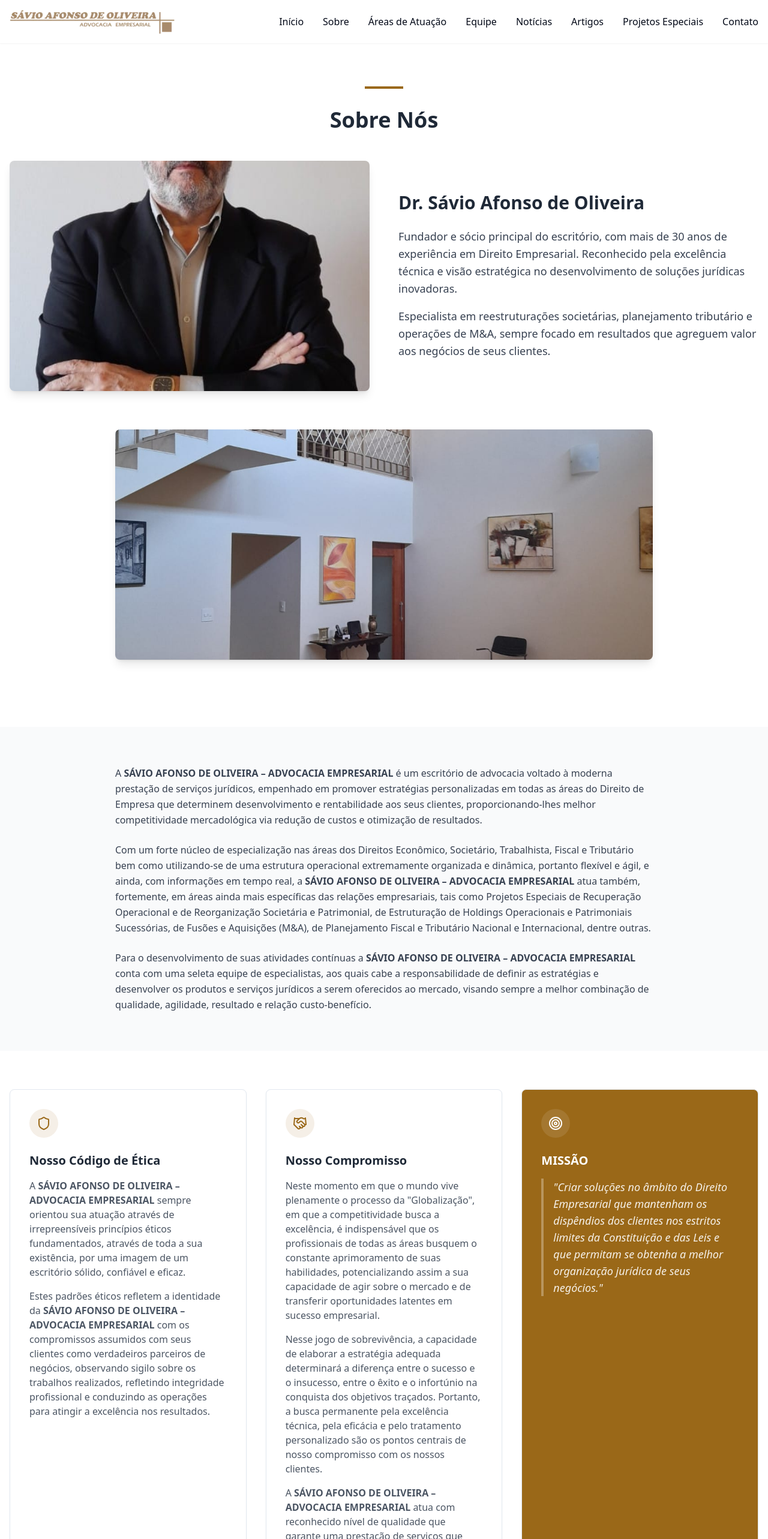
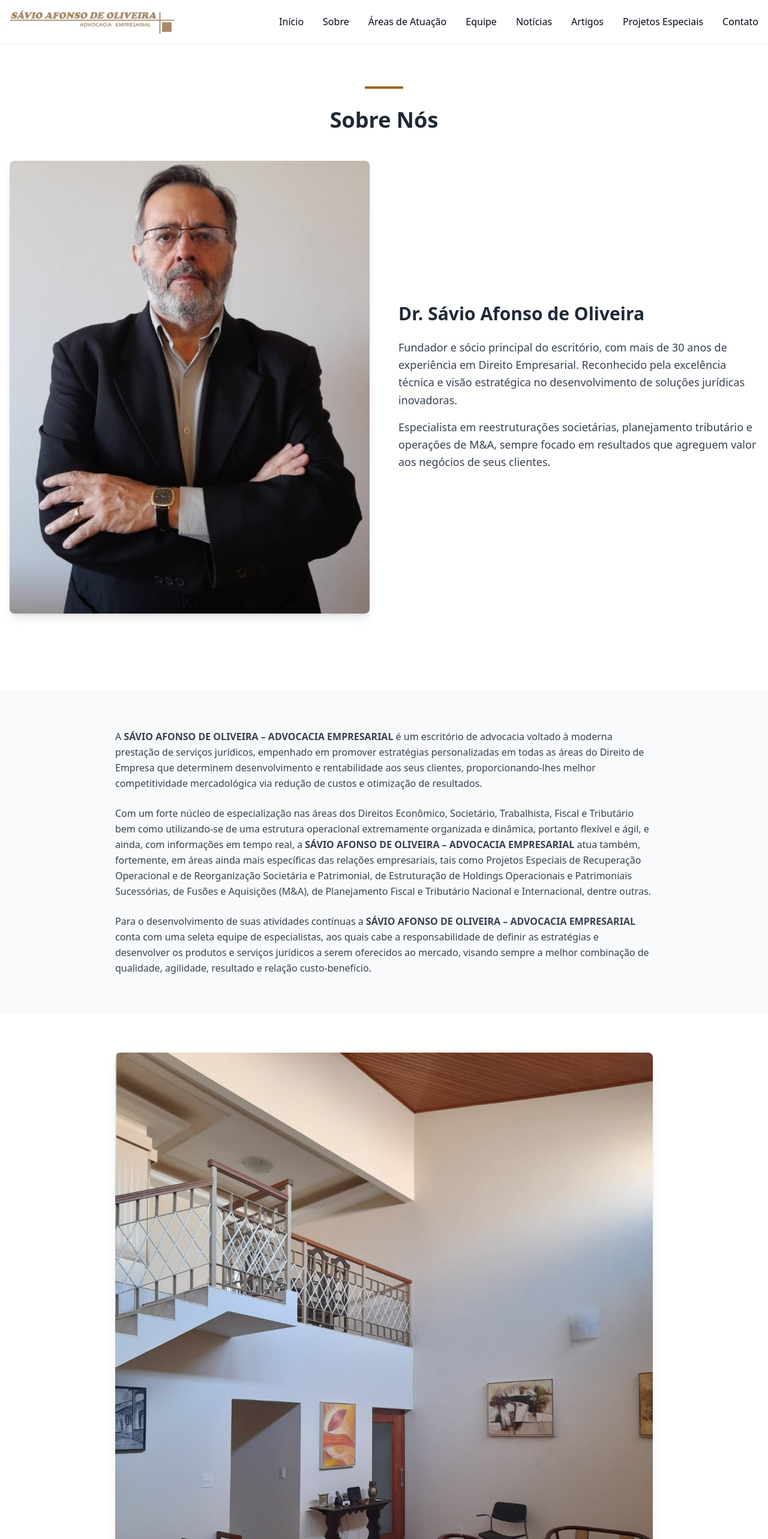
Before and after one commit to studiositebh/savio-afonso-advocacia-digital, a React (Vite) app: page /sobre in a window 1280 px wide. Shown: the top 2566 px of the page at 60% size. Built offline with nearby package versions, Linux system fonts and the light colour scheme.

Commit message:
Adjust "Sobre" page layout
Make the photo display in full and move the company image before the "Código de Etica e compromisso" section.

```diff
--- a/src/pages/Sobre.tsx
+++ b/src/pages/Sobre.tsx
@@ -23,7 +23,7 @@ const Sobre = () => {
               <img
                 src="/lovable-uploads/7ea95670-77ae-4867-a1e2-952406df9e0d.png"
                 alt="Dr. Sávio Afonso de Oliveira"
-                className="w-full h-96 object-cover rounded-lg shadow-lg"
+                className="w-full h-auto object-contain rounded-lg shadow-lg"
               />
             </div>
             <div className="animate-fade-in">
@@ -41,14 +41,6 @@ const Sobre = () => {
                 de seus clientes.
               </p>
             </div>
-          </div>
-
-          <div className="text-center mb-12 animate-fade-in">
-            <img
-              src="/lovable-uploads/edc58d0e-7db7-4db1-ad57-13d8afa24630.png"
-              alt="Escritório Sávio Afonso"
-              className="w-full max-w-4xl mx-auto h-96 object-cover rounded-lg shadow-lg"
-            />
           </div>
         </div>
       </section>
@@ -85,6 +77,19 @@ const Sobre = () => {
                 relação custo-benefício.
               </p>
             </div>
+          </div>
+        </div>
+      </section>
+
+      {/* Company Image Section */}
+      <section className="py-16 bg-white">
+        <div className="container mx-auto px-4">
+          <div className="text-center animate-fade-in">
+            <img
+              src="/lovable-uploads/edc58d0e-7db7-4db1-ad57-13d8afa24630.png"
+              alt="Escritório Sávio Afonso"
+              className="w-full max-w-4xl mx-auto h-auto object-contain rounded-lg shadow-lg"
+            />
           </div>
         </div>
       </section>
```
